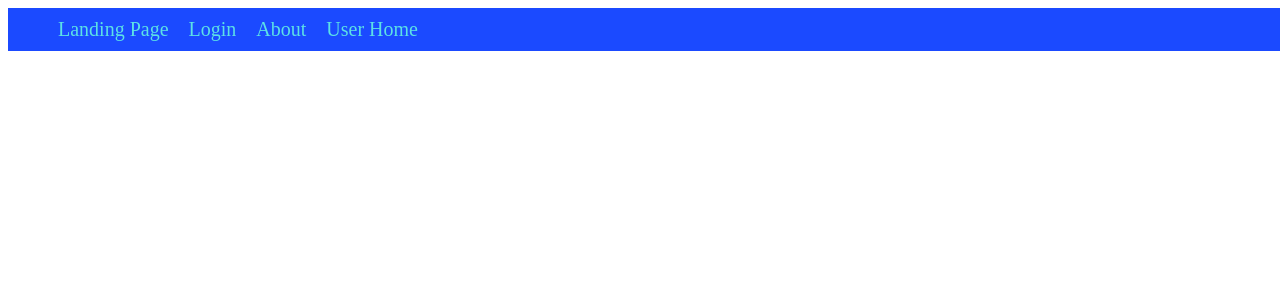
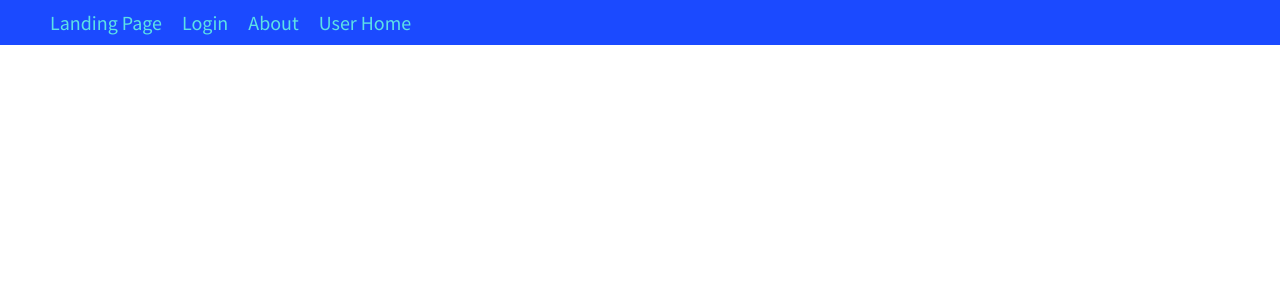
Before and after one commit to PoolWheels/PoolWheels-Front, a React (Create React App) app: page / in a window 1280 px wide. Shown: the top 300 px of the page. Built offline with nearby package versions, Linux system fonts and the light colour scheme.

Commit message:
The base styles were modified

```diff
--- a/src/styles/base.scss
+++ b/src/styles/base.scss
@@ -1,6 +1,11 @@
 @import url('https://fonts.googleapis.com/css2?family=Source+Sans+Pro:ital,wght@0,300;0,400;0,600;1,300;1,400;1,600&display=swap');
 
-$main-fonts: 'Source Sans Pro';
+$main-fonts: 'Source Sans Pro', sans-serif;
 $light-blue: rgb(92,225,230);
 $dark-blue: rgb(27,74,255);
 $purple: rgb(154,25,205);
+
+body {
+    font-family: $main-fonts;
+    margin: 0px;
+}
```
Also changed, not shown: src/styles/file.txt (deleted).
